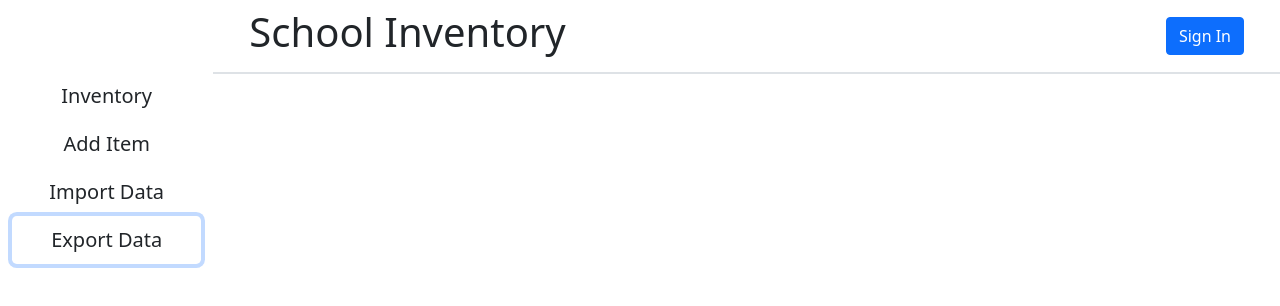
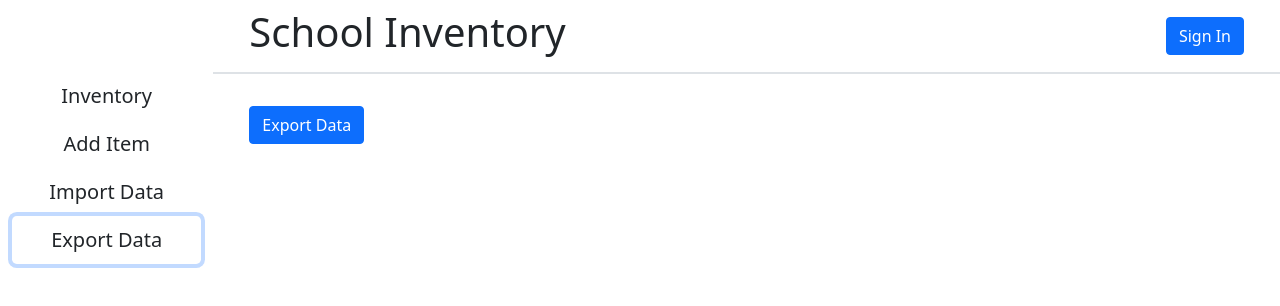
Before and after one commit to AndresRodCodes/ReactInventoryTWT, a React (Create React App) app: page / in a window 1280 px wide. Both pictures are taken after a click on the button "Export Data". Shown: the top 306 px of the page. Built offline with nearby package versions, Linux system fonts and the light colour scheme; data requests are answered from the project's data file.

Commit message:
Able to read the excel buffer when passing in the items objects array

```diff
--- a/src/App.js
+++ b/src/App.js
@@ -6,6 +6,8 @@ import ItemsDisplay from "./ItemsDisplay";
 import Navbar from "./Navbar";
 import TopNavbar from "./TopNavbar";
 import ImportData from "./ImportData";
+import ExportData from "./ExportData";
+import xlsx from "xlsx";
 
 function App() {
   const tabs = {
@@ -63,6 +65,25 @@ function App() {
 
     console.log(importedItems);
     importedItems.forEach((importedItem) => addItemData(importedItem));
+  };
+
+  const exportDataAsExcel = () => {
+    const EXCEL_TYPE =
+      "application/vnd.openxmlformats-officedocument.spreadsheetml.sheet;charset-UTF-8";
+    const EXCEL_EXTENSION = ".xlsx";
+
+    const worksheet = xlsx.utils.json_to_sheet(items["items"]);
+    const workbook = {
+      Sheets: {
+        items: worksheet,
+      },
+      SheetNames: ["items"],
+    };
+    const excelBuffer = xlsx.write(workbook, {
+      bookType: "xlsx",
+      type: "array",
+    });
+    console.log(excelBuffer);
   };
 
   const deleteItem = (item) => {
@@ -149,6 +170,13 @@ function App() {
             ) : (
               ""
             )}
+            <div>
+              {tab === tabs.ExportData ? (
+                <ExportData exportData={exportDataAsExcel} />
+              ) : (
+                ""
+              )}
+            </div>
           </div>
         </div>
       </div>
--- /dev/null
+++ b/src/ExportData.js
@@ -0,0 +1,11 @@
+const ExportData = ({ exportData }) => {
+  return (
+    <div>
+      <button className="btn btn-primary" onClick={() => exportData()}>
+        Export Data
+      </button>
+    </div>
+  );
+};
+
+export default ExportData;
```
